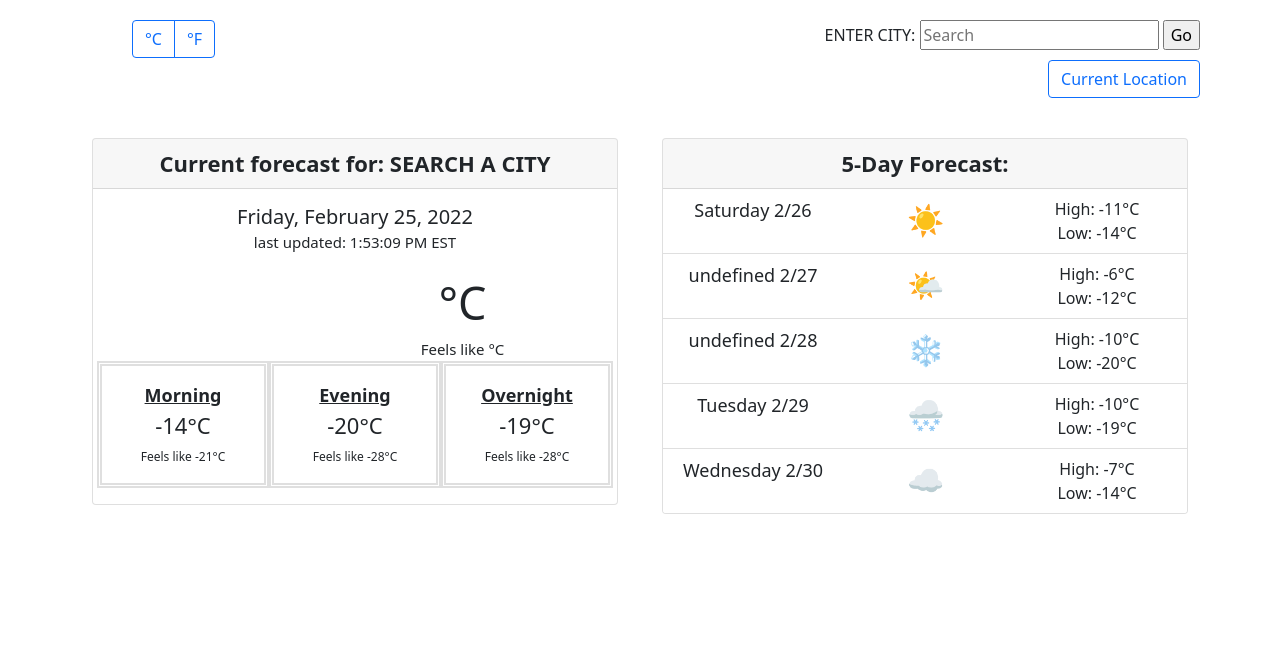
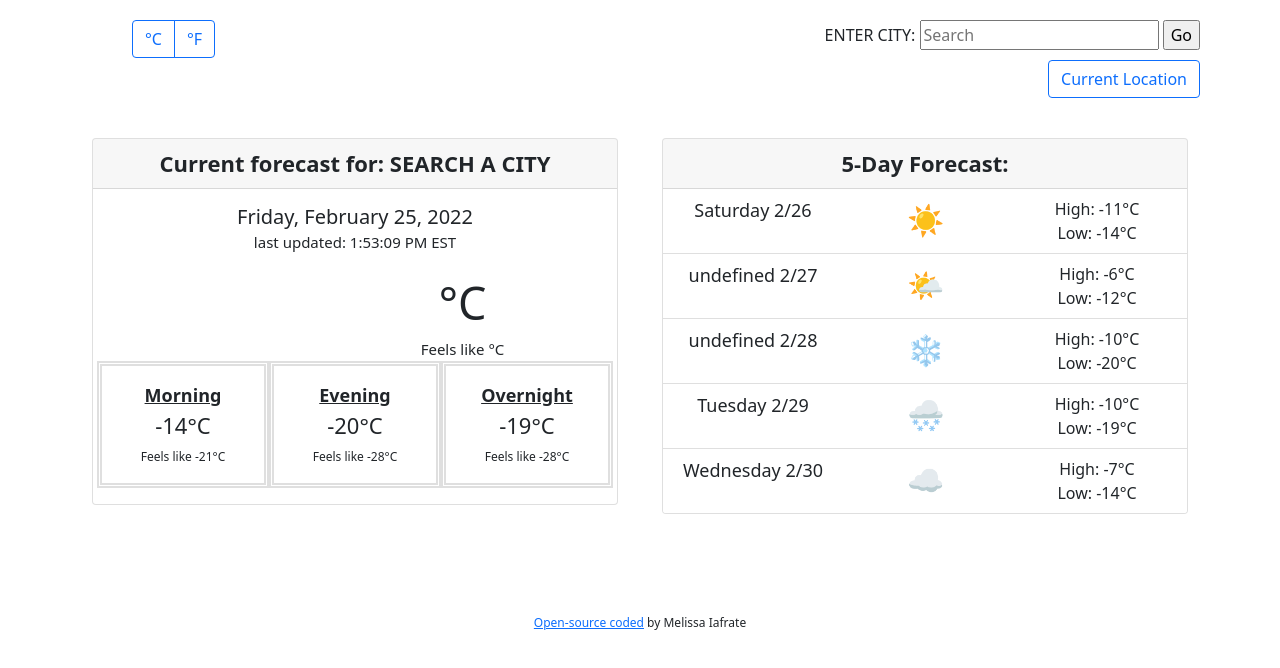
Before and after one commit to melissaiafrate/SheCodes-Work, a plain HTML site: page index.html in a window 1280 px wide. Drawn offline with nearby package versions, Linux system fonts and the light colour scheme.

Commit message:
Added open source coded link to bottom of page

```diff
--- a/index.html
+++ b/index.html
@@ -111,6 +111,9 @@
           </div>
         </div>
       </div>
+      <div class="open-source-code-link">
+<a href="https://github.com/melissaiafrate/SheCodes-Work.git">Open-source coded</a> by Melissa Iafrate
+      </div>
     </div>
     <script src="src/index.js"></script>
   </body>
--- a/src/styles.css
+++ b/src/styles.css
@@ -36,6 +36,10 @@
 .list-group-item {
   padding: 10px;
 }
+.open-source-code-link {
+  text-align: center;
+  font-size: 12px;
+}
 .time-of-day {
   font-weight: bold;
   font-size: 18px;
```
